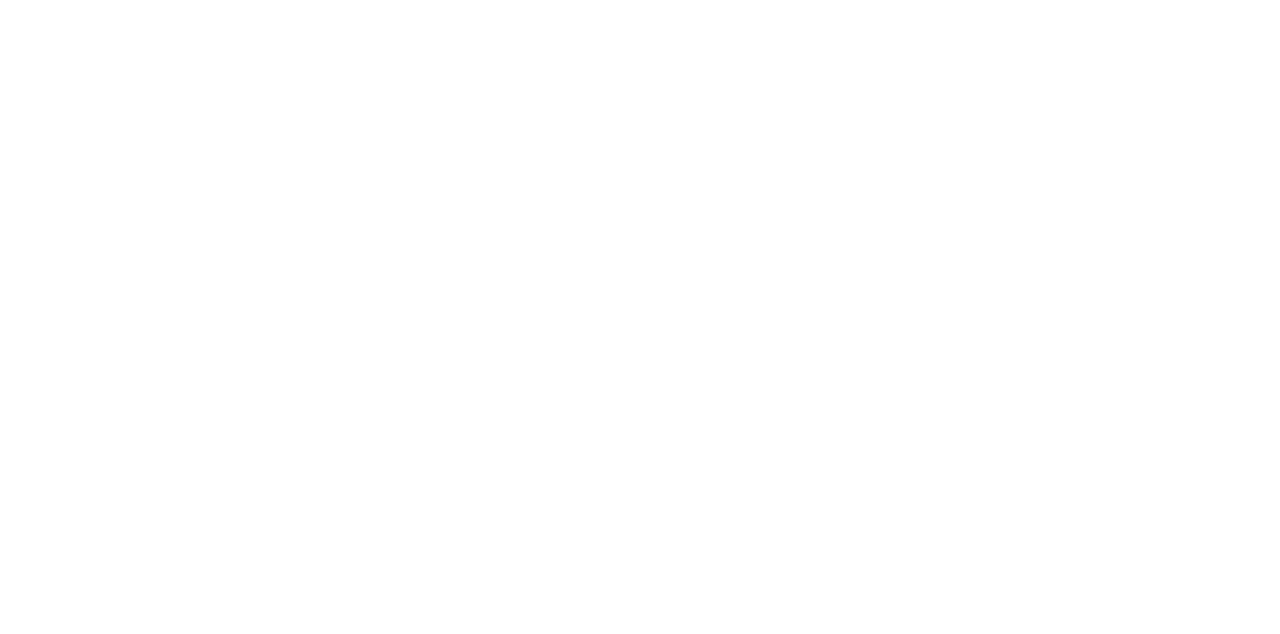
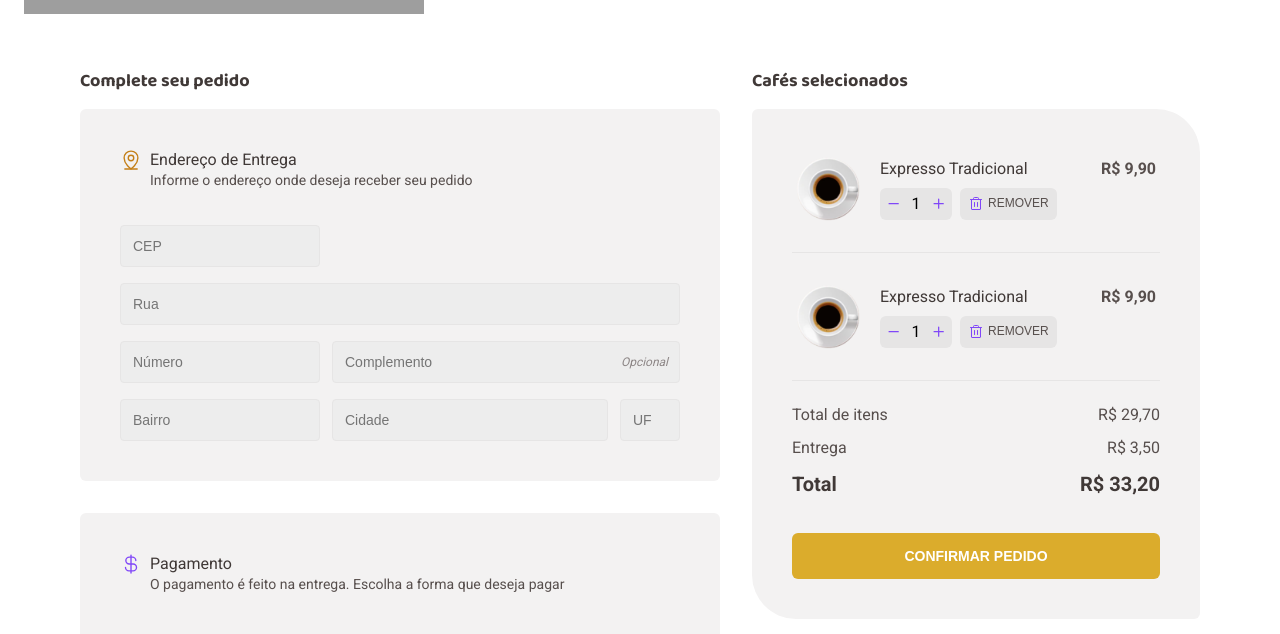
Before and after one commit to pabloccard/coffe-delivery, a React (Vite) app: page /checkout in a window 1280 px wide. Before the commit this address had no page. Shown: the part 318-952 px from the top of the page. Before the commit the page ends 800 px from the top, so only its background shows below. Built offline with nearby package versions, Linux system fonts and the light colour scheme; grey boxes are pictures that could not be loaded.

Commit message:
feat: Add checkout page with components and styling

```diff
--- a/src/Router.tsx
+++ b/src/Router.tsx
@@ -1,6 +1,7 @@
 import { Route } from 'react-router'
 import { Routes } from 'react-router-dom'
 import { DefaultLayout } from './layouts/DefaultLayout'
+import { Checkout } from './pages/Checkout'
 import { Home } from './pages/Home'
 
 export const Router = () => {
@@ -9,6 +10,7 @@
     <Routes>
       <Route path="/" element={<DefaultLayout />}>
         <Route path="/" element={<Home />} />
+        <Route path="/checkout" element={<Checkout />} />
       </Route>
     </Routes>
   )
--- a/src/components/QuantitySelector/index.tsx
+++ b/src/components/QuantitySelector/index.tsx
@@ -12,13 +12,13 @@
 }: QuantitySelectorProps) => {
   return (
     <S.Container>
-      <button onClick={() => handleChangeValue(value - 1)}>
+      <button type="button" onClick={() => handleChangeValue(value - 1)}>
         <Minus weight="bold" />
       </button>
 
       <span>{value}</span>
 
-      <button>
+      <button type="button">
         <Plus weight="bold" onClick={() => handleChangeValue(value + 1)} />
       </button>
     </S.Container>
--- a/src/components/QuantitySelector/styles.ts
+++ b/src/components/QuantitySelector/styles.ts
@@ -2,7 +2,7 @@
 
 export const Container = styled.div`
   width: 4.5rem;
-  height: 2.375rem;
+  height: 100%;
 
   display: flex;
   justify-content: space-between;
--- a/src/layouts/DefaultLayout/styles.ts
+++ b/src/layouts/DefaultLayout/styles.ts
@@ -2,6 +2,6 @@
 
 export const Container = styled.div`
   max-width: 1440px;
-  padding: 0 10rem;
+  padding: 0 1.5rem;
   margin: 0 auto;
 `
--- /dev/null
+++ b/src/pages/Checkout/components/CartItem/index.tsx
@@ -0,0 +1,29 @@
+import * as S from './styles'
+import coffe from '../../../../assets/coffe.svg'
+import { Trash } from 'phosphor-react'
+import { QuantitySelector } from '../../../../components/QuantitySelector'
+import { useQuantitySelector } from '../../../../hooks/useQuantitySelector'
+
+export const CartItem = () => {
+  const { value, handleChangeValue } = useQuantitySelector(1, 7, 1)
+  return (
+    <S.Container>
+      <S.Image src={coffe} />
+      <S.Content>
+        <S.Header>
+          <span>Expresso Tradicional</span> <strong>R$ 9,90</strong>
+        </S.Header>
+        <S.Actions>
+          <QuantitySelector
+            value={value}
+            handleChangeValue={handleChangeValue}
+          />
+          <button>
+            <Trash />
+            REMOVER
+          </button>
+        </S.Actions>
+      </S.Content>
+    </S.Container>
+  )
+}
--- /dev/null
+++ b/src/pages/Checkout/components/CartItem/styles.ts
@@ -0,0 +1,83 @@
+import styled from 'styled-components'
+
+export const Container = styled.div`
+  width: 23rem;
+  height: 5rem;
+  position: relative;
+
+  display: flex;
+  align-items: center;
+  gap: 1.25rem;
+
+  padding: 0.5rem 0.25rem;
+
+  & + div {
+    margin-top: 3rem;
+  }
+
+  &::before {
+    content: '';
+
+    width: 23rem;
+    height: 1px;
+    position: absolute;
+    left: 0;
+    bottom: -1.5rem;
+
+    background: ${(props) => props.theme['base-button']};
+  }
+`
+export const Content = styled.div`
+  width: 100%;
+`
+
+export const Image = styled.img`
+  width: 4rem;
+`
+
+export const Header = styled.header`
+  display: flex;
+  justify-content: space-between;
+
+  margin-bottom: 0.5rem;
+
+  span {
+    color: ${(props) => props.theme['base-subtitle']};
+    line-height: 130%;
+  }
+
+  strong {
+    color: ${(props) => props.theme['base-text']};
+    line-height: 130%;
+  }
+`
+
+export const Actions = styled.div`
+  display: flex;
+  gap: 0.5rem;
+
+  height: 2rem;
+
+  > button {
+    height: 2rem;
+
+    display: flex;
+    align-items: center;
+    gap: 0.25rem;
+
+    background: ${(props) => props.theme['base-button']};
+    border-radius: 6px;
+    padding: 0 0.5rem;
+    border: 0;
+
+    color: ${(props) => props.theme['base-text']};
+    font-size: 0.75rem;
+    line-height: 160%;
+    text-transform: uppercase;
+
+    svg {
+      color: ${(props) => props.theme.purple};
+      font-size: 1rem;
+    }
+  }
+`
--- /dev/null
+++ b/src/pages/Checkout/components/CartSession/index.tsx
@@ -0,0 +1,32 @@
+import { CartItem } from '../CartItem'
+import * as S from './styles'
+
+export const CartSession = () => {
+  return (
+    <S.Container>
+      <S.ListItems>
+        <CartItem />
+        <CartItem />
+      </S.ListItems>
+
+      <footer>
+        <S.PurchaseCostDetails>
+          <span>Total de itens</span>
+          <span>R$ 29,70</span>
+        </S.PurchaseCostDetails>
+
+        <S.PurchaseCostDetails>
+          <span>Entrega</span>
+          <span>R$ 3,50</span>
+        </S.PurchaseCostDetails>
+
+        <S.TotalCost>
+          <strong>Total</strong>
+          <strong>R$ 33,20</strong>
+        </S.TotalCost>
+
+        <S.SubmitButton type="submit">Confirmar pedido</S.SubmitButton>
+      </footer>
+    </S.Container>
+  )
+}
--- /dev/null
+++ b/src/pages/Checkout/components/CartSession/styles.ts
@@ -0,0 +1,55 @@
+import styled from 'styled-components'
+
+export const Container = styled.section`
+  width: 28rem;
+
+  background: ${(props) => props.theme['base-card']};
+  padding: 2.5rem;
+  border-radius: 6px 44px;
+`
+
+export const ListItems = styled.ul`
+  margin-bottom: 3rem;
+`
+
+export const PurchaseCostDetails = styled.div`
+  display: flex;
+  justify-content: space-between;
+
+  span {
+    color: ${(props) => props.theme['base-text']};
+    line-height: 130%;
+    margin-bottom: 0.75rem;
+  }
+  span:first-child {
+    font-size: 1rem;
+  }
+`
+
+export const TotalCost = styled.div`
+  display: flex;
+  justify-content: space-between;
+
+  margin-bottom: 2.25rem;
+
+  strong {
+    color: ${(props) => props.theme['base-subtitle']};
+    font-size: 1.25rem;
+    line-height: 130%;
+  }
+`
+export const SubmitButton = styled.button`
+  width: 100%;
+
+  background: ${(props) => props.theme.yellow};
+  border: 0;
+  border-radius: 6px;
+  padding: 0.75rem 0.5rem;
+  cursor: pointer;
+
+  color: ${(props) => props.theme.white};
+  text-transform: uppercase;
+  font-size: 0.875rem;
+  line-height: 160%;
+  font-weight: 700;
+`
--- /dev/null
+++ b/src/pages/Checkout/index.tsx
@@ -0,0 +1,50 @@
+import * as S from './styles'
+import { CartSession } from './components/CartSession'
+import { CurrencyDollar, MapPinLine } from 'phosphor-react'
+
+export function Checkout() {
+  return (
+    <S.Container>
+      <div>
+        <h2>Complete seu pedido</h2>
+        <S.AddressSection>
+          <S.SectionHeader iconColor="yellow-dark">
+            <MapPinLine weight="regular" />
+            <div>
+              <h3>Endereço de Entrega</h3>
+              <p>Informe o endereço onde deseja receber seu pedido</p>
+            </div>
+          </S.SectionHeader>
+          <S.InputsContainer>
+            <input type="number" id="zip-code" placeholder="CEP" />
+            <input type="text" id="street" placeholder="Rua" />
+            <input type="number" id="number" placeholder="Número" />
+            <label>
+              <input type="text" id="complement" placeholder="Complemento" />
+            </label>
+            <input type="text" id="" placeholder="Bairro" />
+            <input type="text" id="" placeholder="Cidade" />
+            <input type="text" id="" placeholder="UF" />
+          </S.InputsContainer>
+        </S.AddressSection>
+
+        <S.PaymentSection>
+          <S.SectionHeader iconColor="purple">
+            <CurrencyDollar weight="regular" />
+            <div>
+              <h3>Pagamento</h3>
+              <p>
+                O pagamento é feito na entrega. Escolha a forma que deseja pagar
+              </p>
+            </div>
+          </S.SectionHeader>
+        </S.PaymentSection>
+      </div>
+
+      <div>
+        <h2>Cafés selecionados</h2>
+        <CartSession />
+      </div>
+    </S.Container>
+  )
+}
--- /dev/null
+++ b/src/pages/Checkout/styles.ts
@@ -0,0 +1,118 @@
+import styled from 'styled-components'
+
+export const Container = styled.form`
+  width: 70rem;
+  padding: 1.5rem 0;
+
+  margin: 0 auto;
+  display: grid;
+  grid-template-columns: 1fr 1fr;
+  grid-column-gap: 2rem;
+
+  h2 {
+    margin-bottom: 1rem;
+
+    color: ${(props) => props.theme['base-subtitle']};
+    font-family: 'Baloo 2', sans-serif;
+    font-weight: 700;
+    font-size: 1.125rem;
+    line-height: 130%;
+  }
+`
+
+export const AddressSection = styled.section`
+  background: ${(props) => props.theme['base-card']};
+  border-radius: 6px;
+  padding: 2.5rem;
+`
+
+export const InputsContainer = styled.div`
+  display: grid;
+  grid-template-columns: 200px 276px 60px;
+  grid-template-rows: 1fr 1fr 1fr 1fr;
+  grid-column-gap: 0.75rem;
+  grid-row-gap: 1rem;
+
+  input[id='zip-code'] {
+    grid-column: 1;
+  }
+  input[id='street'] {
+    grid-column: 1/4;
+  }
+  input[id='number'] {
+    grid-column: 1;
+  }
+
+  input {
+    background: ${(props) => props.theme['base-input']};
+    border: 1px solid ${(props) => props.theme['base-button']};
+    border-radius: 4px;
+    padding: 0.75rem;
+
+    height: 2.625rem;
+    width: 100%;
+
+    color: ${(props) => props.theme['base-label']};
+    font-size: 0.875rem;
+  }
+
+  label {
+    grid-column: 2/4;
+
+    position: relative;
+
+    &::before {
+      content: 'Opcional';
+      position: absolute;
+      right: 0.75rem;
+      top: 50%;
+
+      transform: translateY(-50%);
+
+      color: ${(props) => props.theme['base-label']};
+      font-size: 0.75rem;
+      font-style: italic;
+    }
+  }
+`
+
+export const PaymentSection = styled.section`
+  margin-top: 2rem;
+
+  background: ${(props) => props.theme['base-card']};
+  border-radius: 6px;
+  padding: 2.5rem;
+`
+
+type SectionHeaderProps = {
+  iconColor: 'yellow-dark' | 'purple'
+}
+
+export const SectionHeader = styled.header<SectionHeaderProps>`
+  display: flex;
+  gap: 0.5rem;
+
+  margin-bottom: 2rem;
+  height: 2.75rem;
+
+  svg {
+    color: ${(props) =>
+      props.iconColor === 'yellow-dark'
+        ? props.theme['yellow-dark']
+        : props.theme.purple};
+    font-size: 1.375rem;
+  }
+
+  h3 {
+    color: ${(props) => props.theme['base-subtitle']};
+    line-height: 21px;
+    font-weight: 400;
+    font-size: 1rem;
+  }
+
+  p {
+    color: ${(props) => props.theme['base-text']};
+    font-size: 0.875rem;
+    line-height: 21px;
+  }
+`
```
